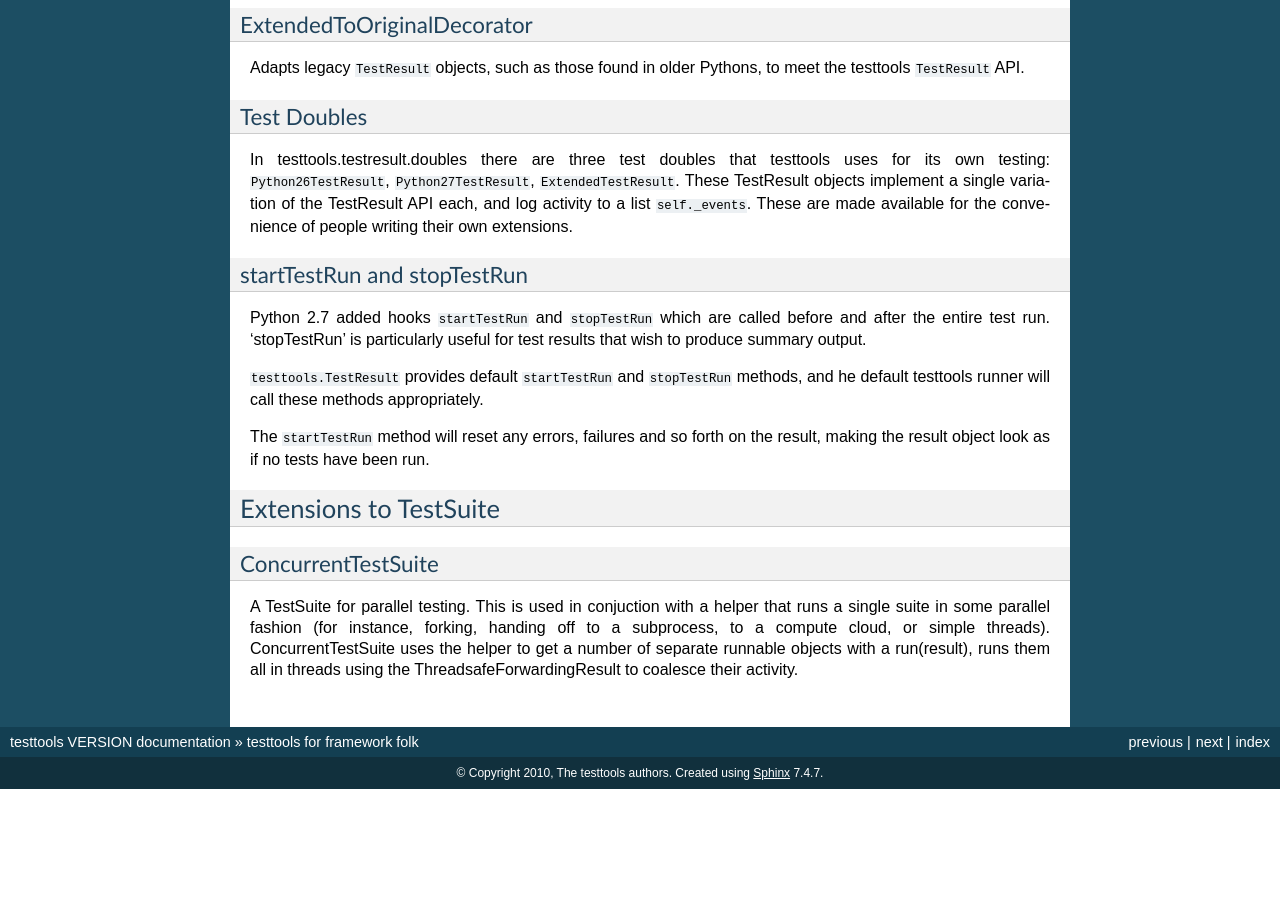
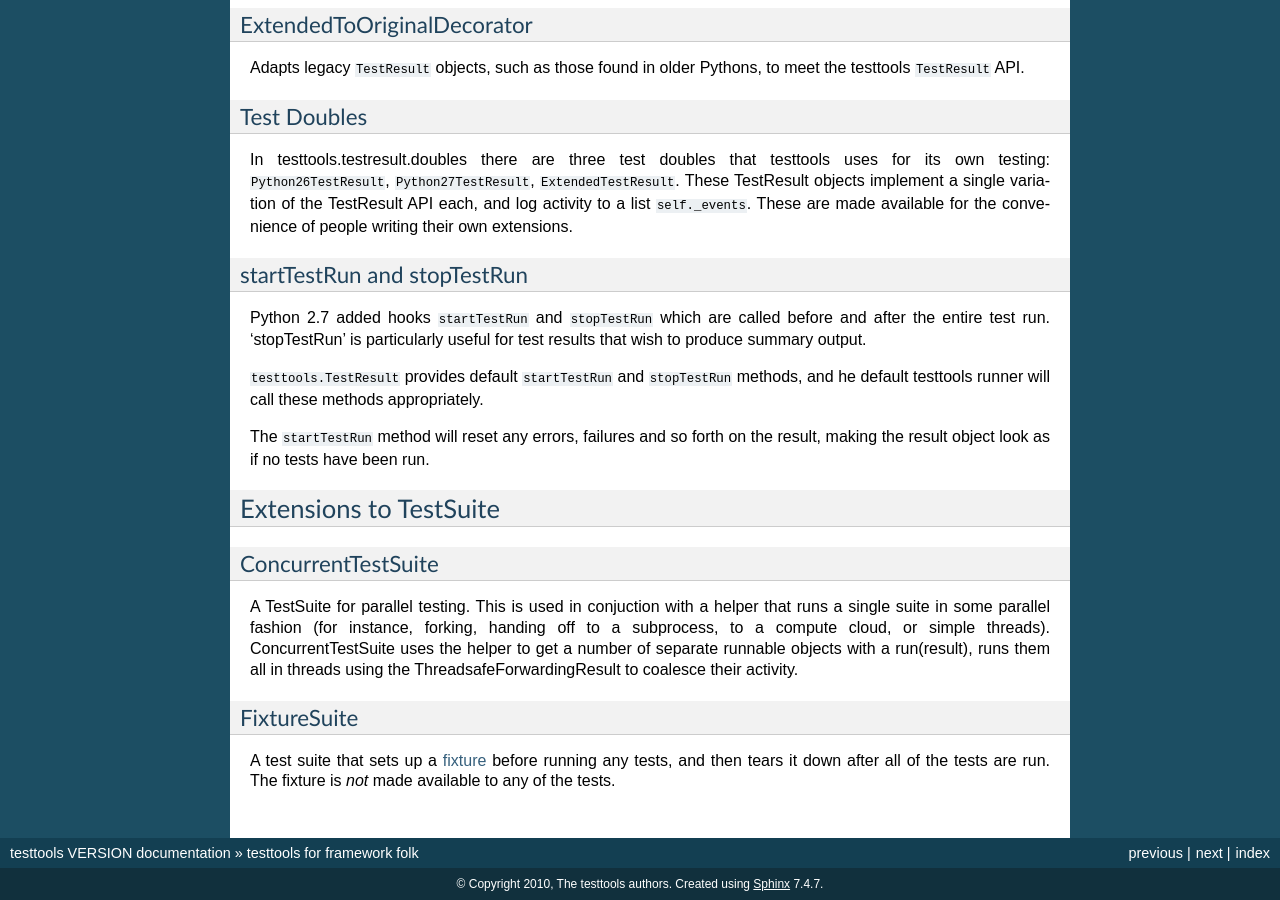
Before and after one commit to testing-cabal/testtools, a Sphinx documentation site: the page built from doc/for-framework-folk.rst, in a window 1280 px wide and 900 px high, scrolled down 2146 px. Built offline with Sphinx 7.4.7, drawn with Linux system fonts in a browser that asks for light colours; before the commit the page ends 2935 px from its top, so only the background shows below that.

Commit message:
Document FixtureSuite

```diff
--- a/doc/for-framework-folk.rst
+++ b/doc/for-framework-folk.rst
@@ -182,5 +182,13 @@ ConcurrentTestSuite uses the helper to get a number of separate runnable
 objects with a run(result), runs them all in threads using the
 ThreadsafeForwardingResult to coalesce their activity.
 
+FixtureSuite
+------------
+
+A test suite that sets up a fixture_ before running any tests, and then tears
+it down after all of the tests are run. The fixture is *not* made available to
+any of the tests.
+
 .. _`testtools API docs`: http://mumak.net/testtools/apidocs/
 .. _unittest: http://docs.python.org/library/unittest.html
+.. _fixture: http://pypi.python.org/pypi/fixtures
```
